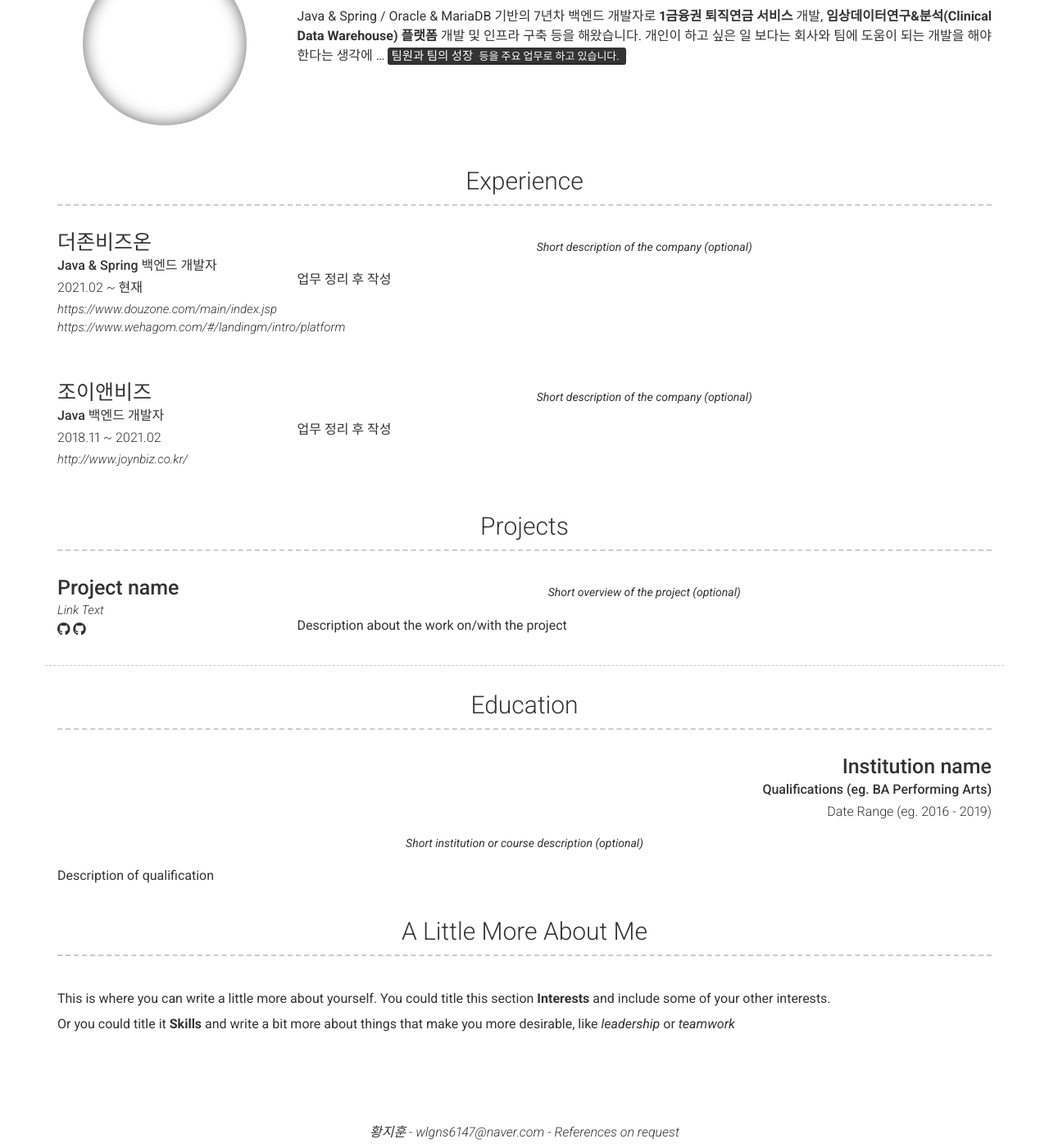
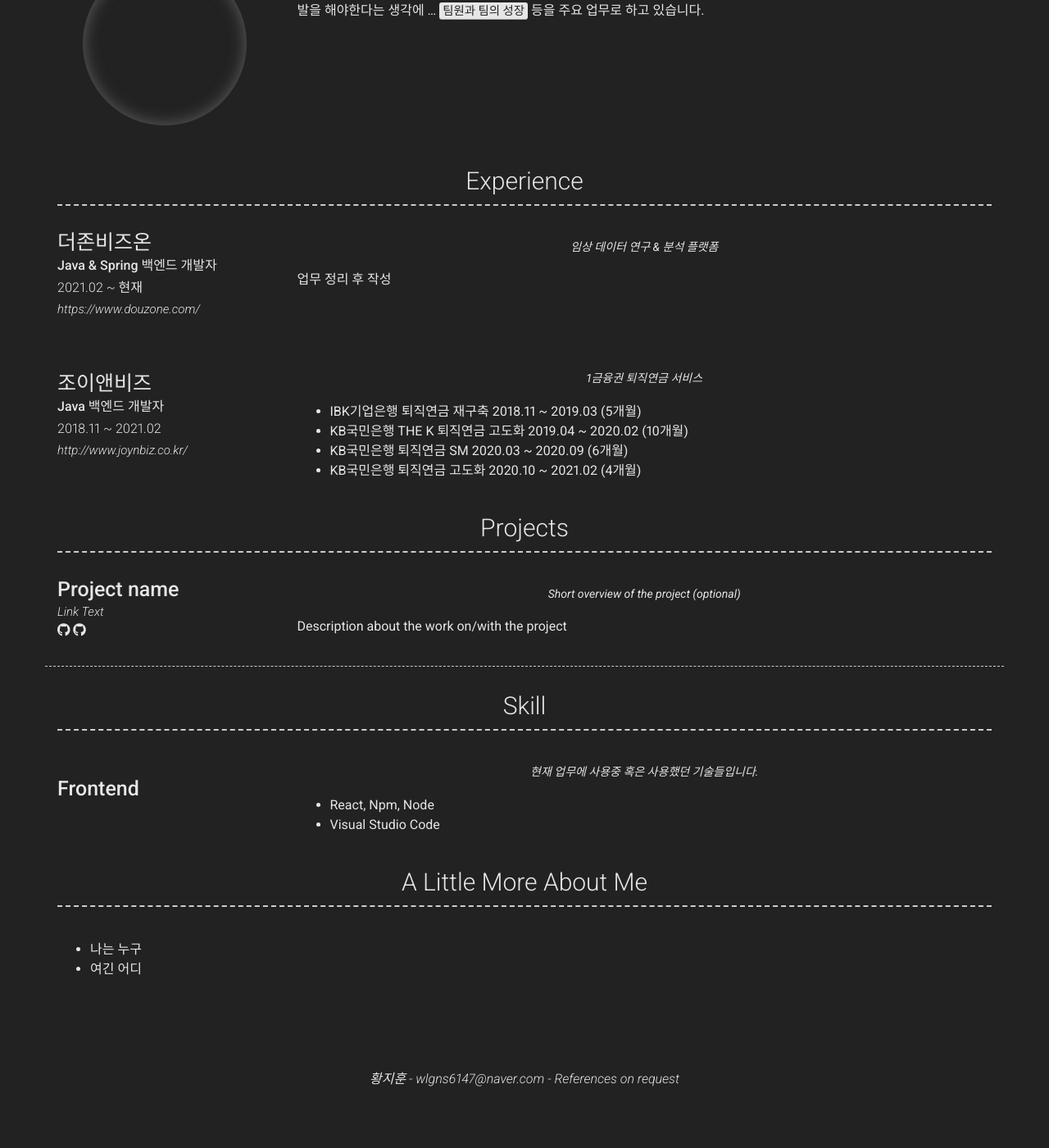
Before and after one commit to wlgns6147/wlgns6147.github.io, a Jekyll site: the page built from index.md, in a window 1280 px wide and 1400 px high, scrolled down 326 px. Shown: the whole window at 82% size. Built offline with Jekyll 4.4.1, drawn with Linux system fonts in a browser that asks for light colours; nearby versions of some CDN libraries; after the commit the page ends 1661 px from its top, so only the background shows below that; some of the changed text lies outside the part shown.

Commit message:
스킬 업데이트 중

```diff
--- a/_config.yml
+++ b/_config.yml
@@ -9,14 +9,14 @@ version: 2
 name: 황지훈
 title: 백엔드 개발자
 email: wlgns6147@naver.com
-email_title: Email (Email title override)
+# email_title: Email (Email title override)
 # phone: Your phone number (optional)
 # phone_title: Phone (Phone title override)
 # website: Your website (eg. https://google.com)(optional)
 # website_title: Web (Website title override)
 
 # Dark Mode (true/false/never)
-darkmode: false
+darkmode: true
 
 # Social links
 # twitter_username: jekyllrb
@@ -49,13 +49,11 @@ darkmode: false
 # google_analytics: "UA-00000000-0"
 
 # About Section
-# about_title: About Me (Use this to override about section title)
+about_title: About Me 1 (Use this to override about section title)
 about_profile_image: Directory of profile image (eg. images/profile.jpg)
 about_content: | # this will include new lines to allow paragraphs
-  Write an awesome description about yourself here, this supports markdown, so you can add [links](http://foobar.com) and highlight things <mark>like this</mark>.
-
-  Java & Spring / Oracle & MariaDB 기반의 7년차 백엔드 개발자로 **1금융권 퇴직연금 서비스** 개발, **임상데이터연구&분석(Clinical Data Warehouse) 플랫폼** 개발 및 인프라 구축 등을 해왔습니다.
-  개인이 하고 싶은 일 보다는 회사와 팀에 도움이 되는 개발을 해야한다는 생각에 ... <mark>팀원과 팀의 성장<mark> 등을 주요 업무로 하고 있습니다.
+  Java & Spring / Oracle & MariaDB 기반의 7년차 백엔드 개발자로 __1금융권 퇴직연금 서비스__ 개발, __임상 데이터 연구 & 분석(Clinical Data Warehouse) 플랫폼__ 개발 및 인프라 구축 등을 해왔습니다.
+  개인이 하고 싶은 일 보다는 회사와 팀에 도움이 되는 개발을 해야한다는 생각에 ... <mark>팀원과 팀의 성장</mark> 등을 주요 업무로 하고 있습니다.
 
 # xtrabackup, pt-online-schema-change, MHA를 활용한 MySQL 운영, Ansible을 이용한 IDC 인프라 운영을 해오기도 했습니다.
 # 테스트 코드 작성을 당연하게 생각하여 전 직장 시스템의 경우 2500개의 테스트 케이스가 하루에도 수십번 수행되는 환경을 구성하였습니다.
@@ -67,23 +65,27 @@ content:
     content:
       - layout: left
         title: 더존비즈온
+        link: https://www.douzone.com/
         sub_title: Java & Spring 백엔드 개발자
         caption: 2021.02 ~ 현재
-        link: https://www.douzone.com/main/index.jsp
-          https://www.wehagom.com/#/landingm/intro/platform
         quote: >
-          Short description of the company (optional)
+          임상 데이터 연구 & 분석 플랫폼
         description: | # this will include new lines to allow paragraphs
           업무 정리 후 작성
+
       - layout: left
         title: 조이앤비즈
+        link: http://www.joynbiz.co.kr/
         sub_title: Java 백엔드 개발자
         caption: 2018.11 ~ 2021.02
-        link: http://www.joynbiz.co.kr/
         quote: >
-          Short description of the company (optional)
+          1금융권 퇴직연금 서비스
         description: | # this will include new lines to allow paragraphs
-          업무 정리 후 작성
+          - IBK기업은행 퇴직연금 재구축 2018.11 ~ 2019.03 (5개월)
+          - KB국민은행 THE K 퇴직연금 고도화 2019.04 ~ 2020.02 (10개월)
+          - KB국민은행 퇴직연금 SM 2020.03 ~ 2020.09 (6개월)
+          - KB국민은행 퇴직연금 고도화 2020.10 ~ 2021.02 (4개월)
+
   - title: Projects # Title for the section
     layout: list # Type of content section (list/text)
     content:
@@ -104,23 +106,38 @@ content:
           Short overview of the project (optional)
         description: | # this will include new lines to allow paragraphs
           Description about the work on/with the project
-  - title: Education
+
+  - title: Skill
     layout: list
+    quote: >
+      현재 업무에 사용중 혹은 사용했던 기술들입니다.
     content:
-      - layout: top-right
-        title: Institution name
-        sub_title: Qualifications (eg. BA Performing Arts)
-        caption: Date Range (eg. 2016 - 2019)
+      - layout: left
+        title: Backend
+        description: | # this will include new lines to allow paragraphs
+          - Java, Maven
+          - IntelliJ
+
+        title: DevOps
         quote: >
-          Short institution or course description (optional)
+          현재 업무에 사용중 혹은 사용했던 기술들입니다.
         description: | # this will include new lines to allow paragraphs
-          Description of qualification
+          - Oracle, MariaDB
+          - Tomcat
+          - Orange, Data Grip
+
+        title: Frontend
+        quote: >
+          현재 업무에 사용중 혹은 사용했던 기술들입니다.
+        description: | # this will include new lines to allow paragraphs
+          - React, Npm, Node
+          - Visual Studio Code
+
   - title: A Little More About Me
     layout: text
     content: | # this will include new lines to allow paragraphs
-      This is where you can write a little more about yourself. You could title this section **Interests** and include some of your other interests.
-
-      Or you could title it **Skills** and write a bit more about things that make you more desirable, like *leadership* or *teamwork*
+      - 나는 누구
+      - 여긴 어디
 
 # Footer
 footer_show_references: true
```
